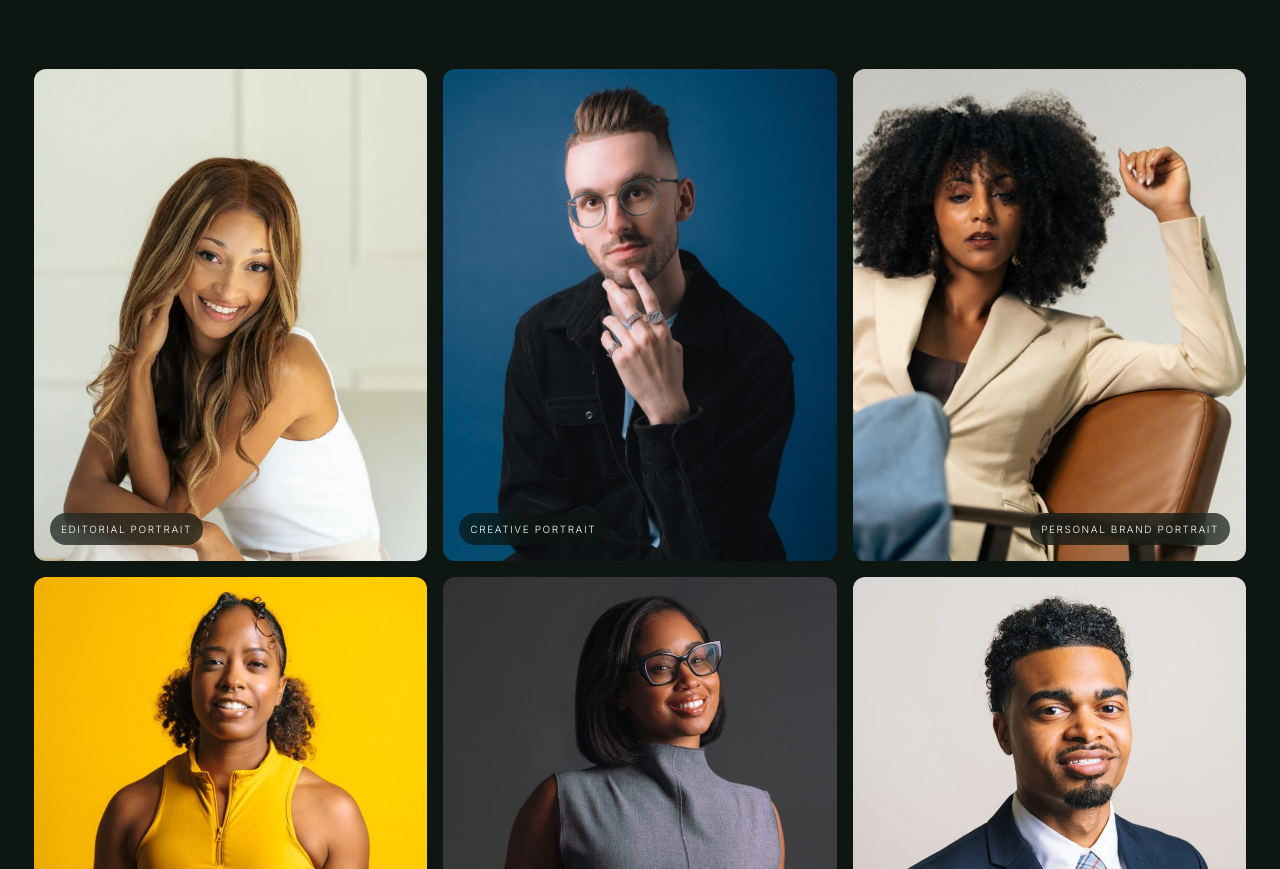
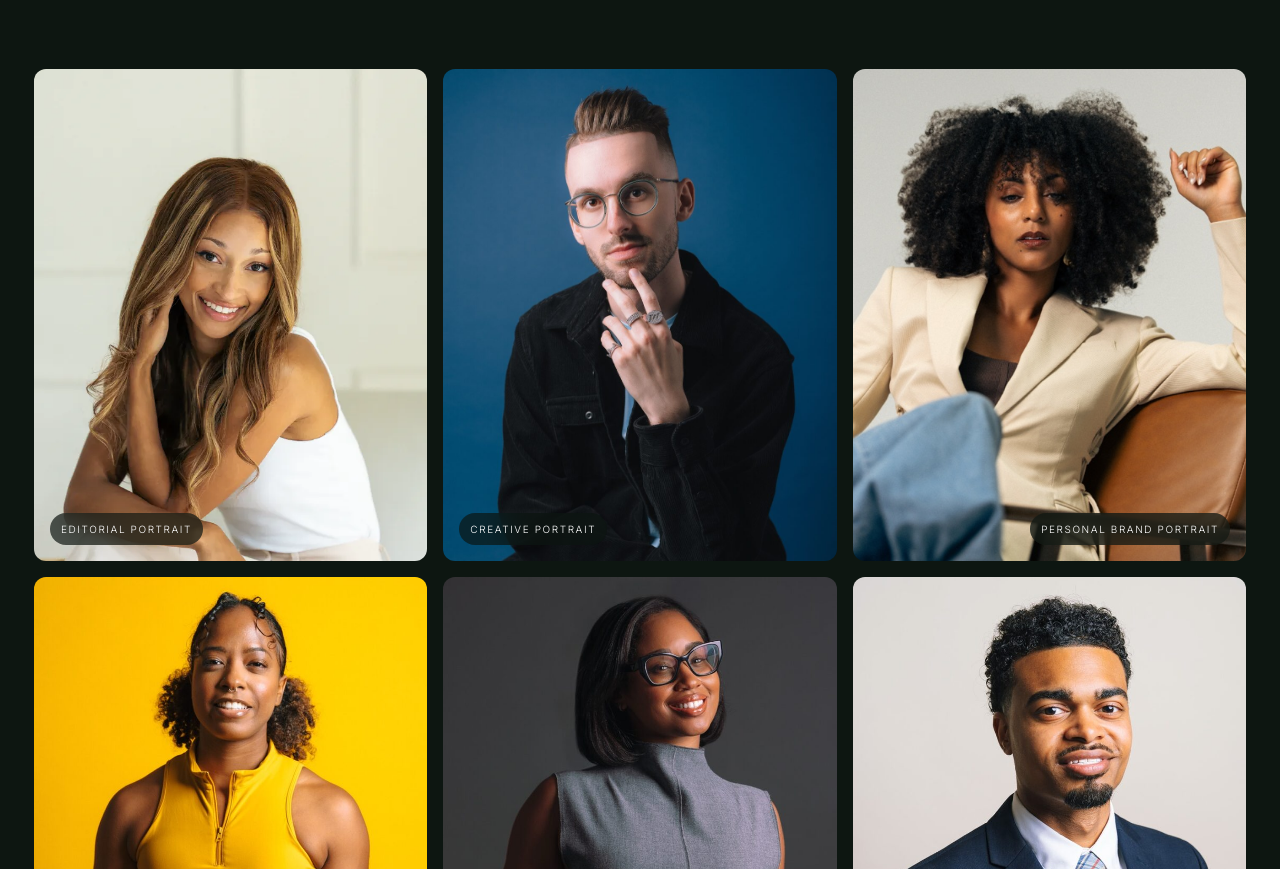
Before and after one commit to jmckella/motionvisualmedia, a plain HTML site: page index.html in a window 1280 px wide. Shown: the part 2940-3809 px from the top of the page. Drawn offline with Linux system fonts and the light colour scheme.

Commit message:
Center Morgan in homepage portrait

```diff
--- a/index.html
+++ b/index.html
@@ -225,7 +225,7 @@
   .portrait-work-card{position:relative;overflow:hidden;border:0;border-radius:12px;background:transparent;box-shadow:none}
   .portrait-work-card,.portrait-work-card.wide{grid-column:auto;aspect-ratio:4/5}
   .portrait-work-card img{width:100%;height:100%;object-fit:cover;object-position:center top;transition:transform .8s var(--ease)}
-  .portrait-work-card.morgan-brand-card img{object-position:85% center}
+  .portrait-work-card.morgan-brand-card img{object-position:70% center}
   .portrait-work-card.morgan-brand-card .portrait-label{left:auto;right:16px}
   .portrait-work-card:hover img{transform:scale(1.025)}
   .portrait-work-card .portrait-label{position:absolute;left:16px;bottom:16px;padding:8px 11px;border:0;border-radius:999px;background:rgba(13,22,17,.68);backdrop-filter:blur(14px);-webkit-backdrop-filter:blur(14px);font-size:10px;letter-spacing:.16em;text-transform:uppercase;color:#fff}
```
